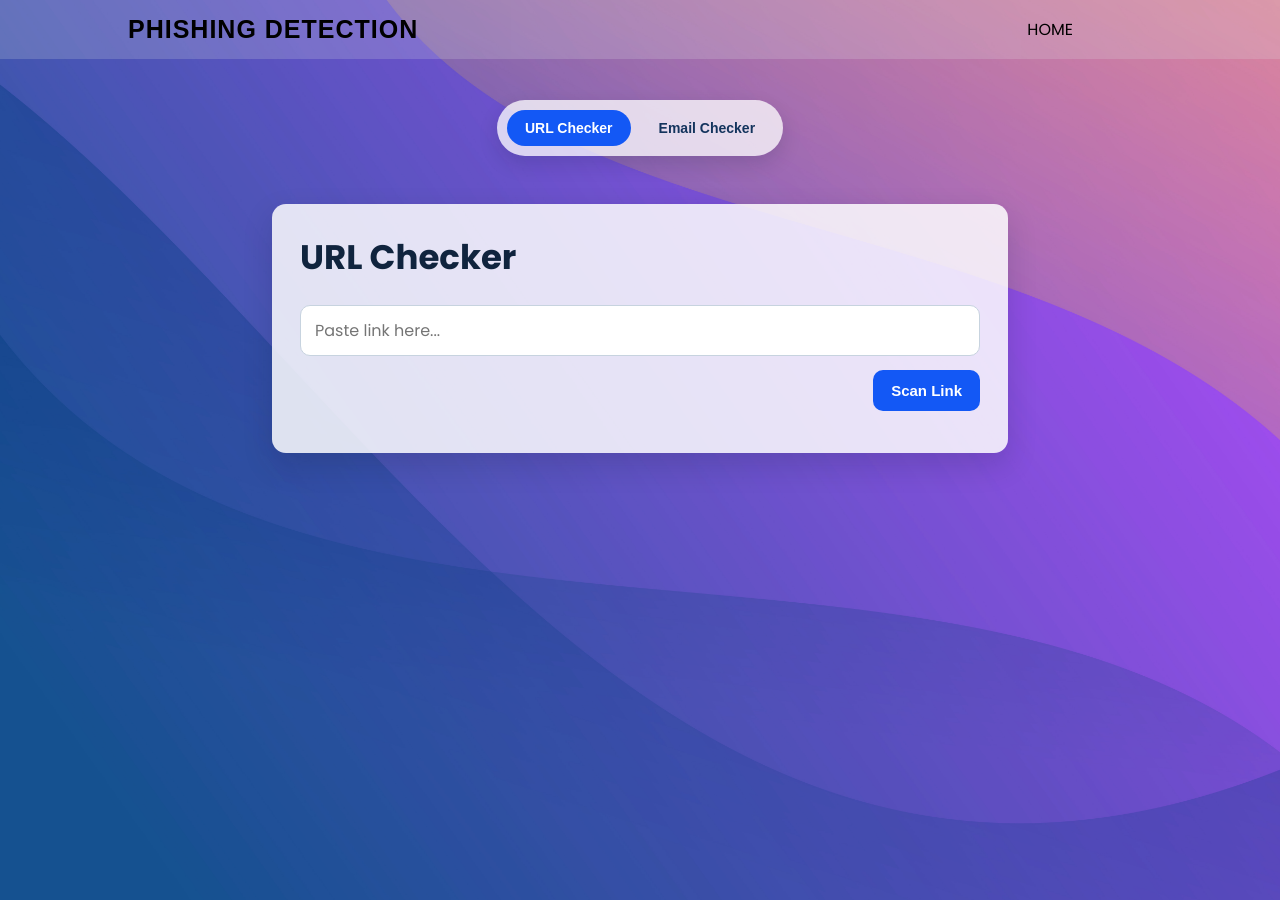
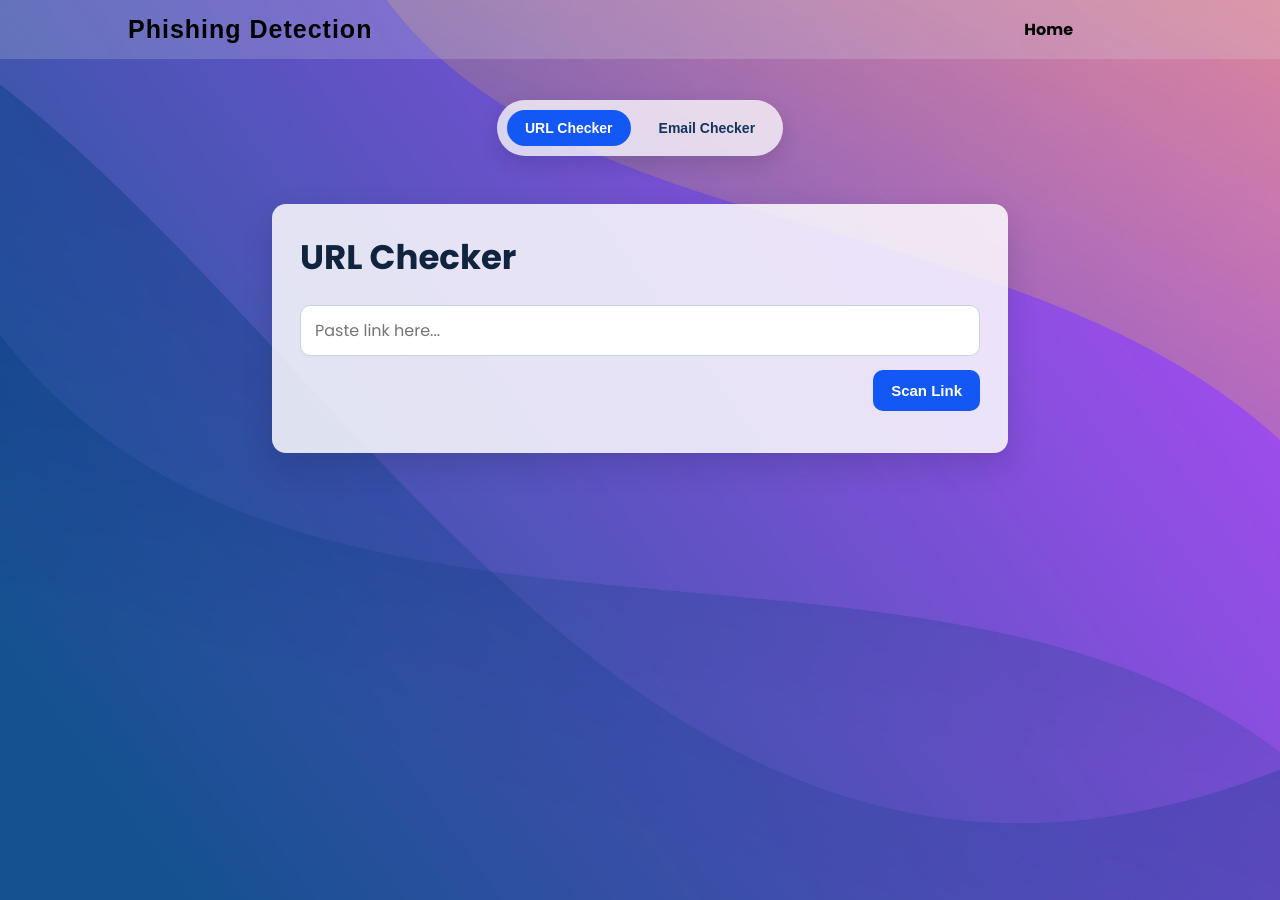
Before and after one commit to DestinyAbuwa/Phishing-Detection-Dashboard, a website: page public/index.html in a window 1280 px wide. Drawn offline with Linux system fonts and the light colour scheme; a web font is replaced by a local one.

Commit message:
Font restyling
Removed Uppercase transformation in  navigation bar

```diff
--- a/public/style.css
+++ b/public/style.css
@@ -18,6 +18,7 @@ body{
     z-index:1;
 
 
+
 }
 
 .nav{
@@ -26,23 +27,24 @@ body{
     justify-content: right;
     list-style:none ;
     margin-right: 15%;
+    font-weight: bold;
 
 }
 
 .logo{
     flex: 1 1 auto;
     margin-left: 10%;
-    text-transform: uppercase;
+
     letter-spacing:1px;
     font-weight: bold;
     font-size: 25px;
+
 
 }
 a{
     margin:15px;
     color: #000;
     text-decoration: none;
-    text-transform: uppercase;
 
 }
 #home{
```
